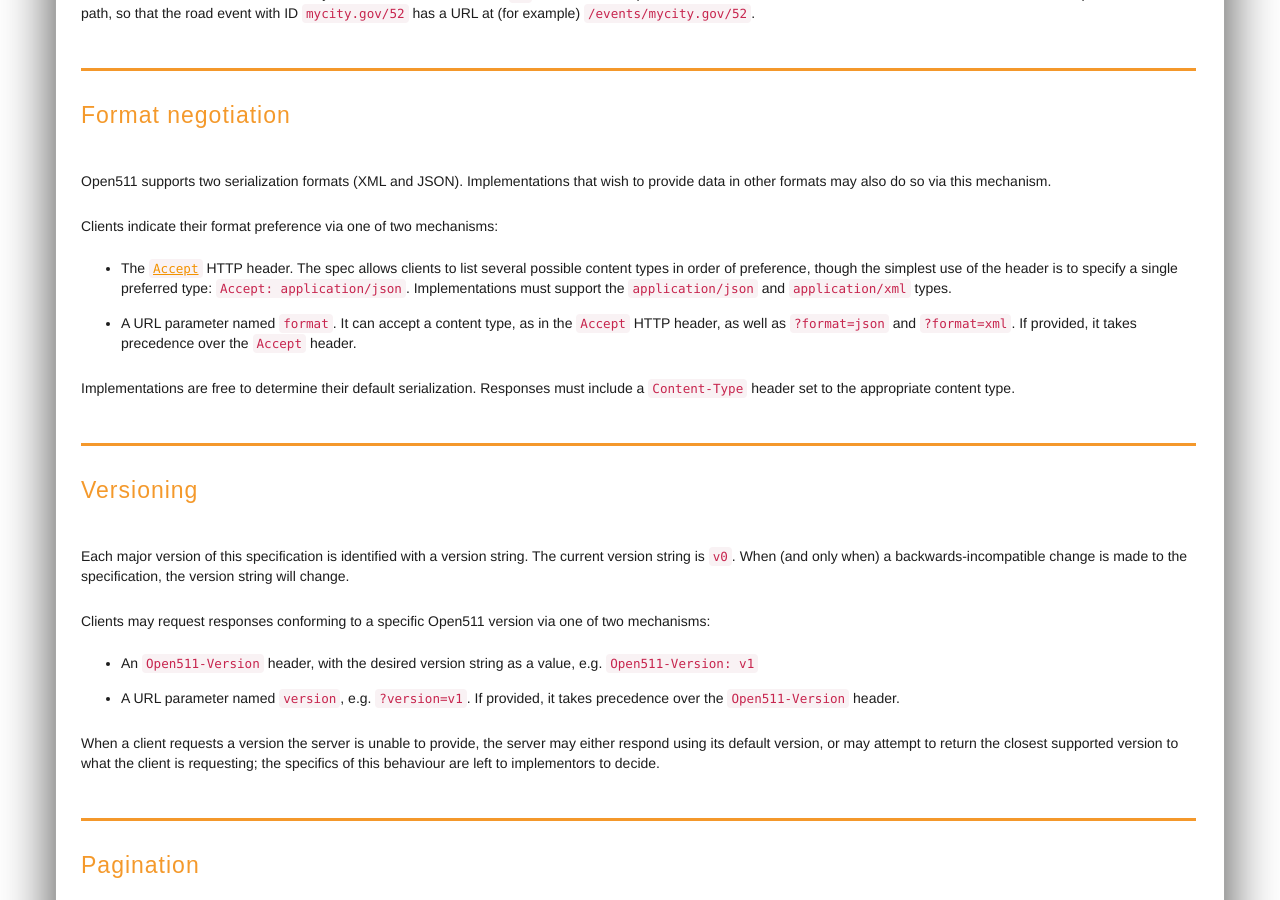
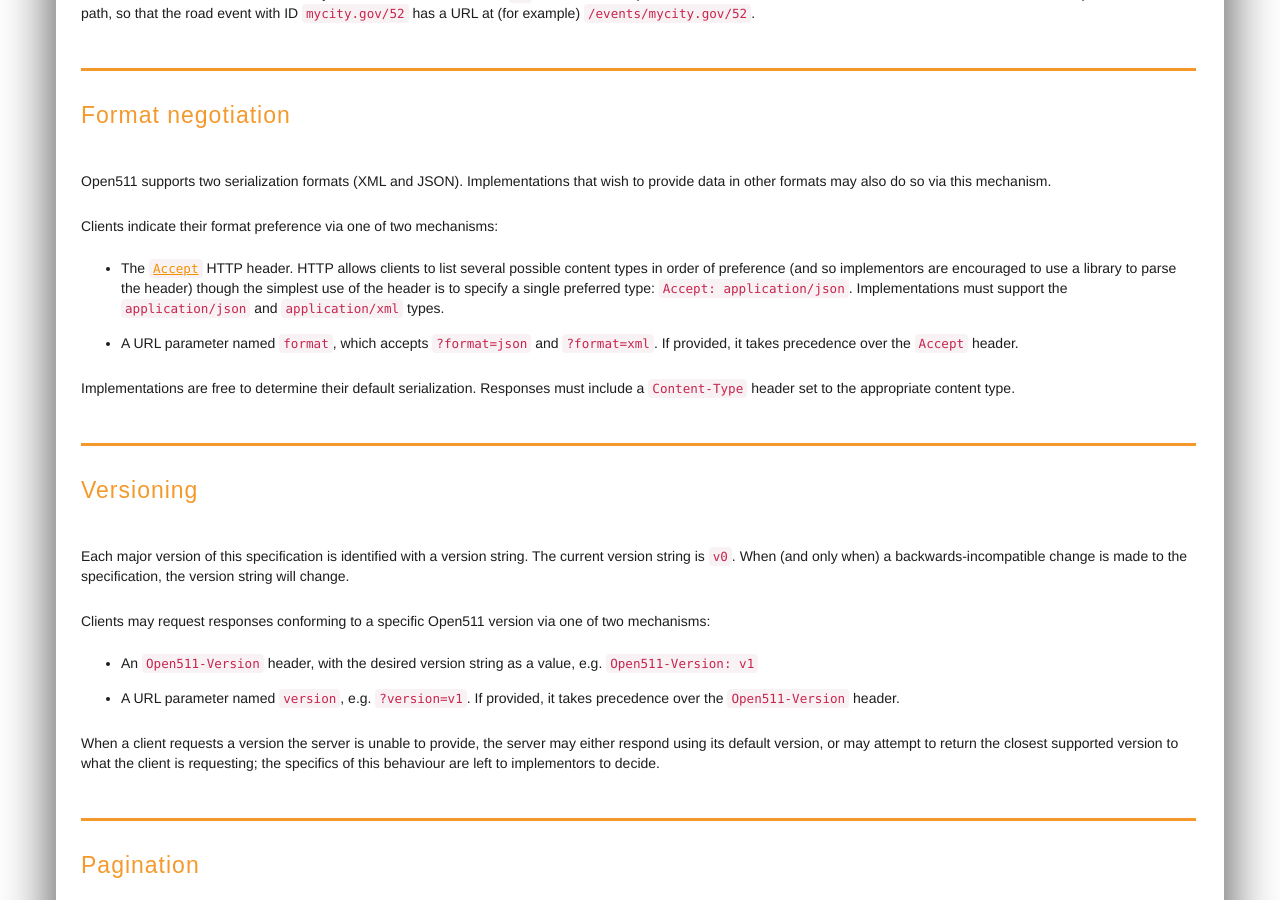
Before and after one commit to open511/Open511API, a Jekyll site: the page built from guidelines.html, in a window 1280 px wide and 900 px high, scrolled down 1254 px. Built offline with Jekyll 4.4.1, drawn with Linux system fonts in a browser that asks for light colours; nearby versions of some CDN libraries; library files that are not in the unit come from our copies.

Commit message:
No need for the format param to accept content types anymore; copy edits

```diff
--- a/guidelines.html
+++ b/guidelines.html
@@ -64,8 +64,8 @@ pagination_spec :
 <p>Clients indicate their format preference via one of two mechanisms&colon;</p>
 
 <ul>
-  <li>The <code><a href="http://www.w3.org/Protocols/rfc2616/rfc2616-sec14.html#sec14.1">Accept</a></code> HTTP header. The spec allows clients to list several possible content types in order of preference, though the simplest use of the header is to specify a single preferred type&colon; <code>Accept&colon; application/json</code>. Implementations must support the <code>application/json</code> and <code>application/xml</code> types.</li>
-  <li>A URL parameter named <code>format</code>. It can accept a content type, as in the <code>Accept</code> HTTP header, as well as <code>?format=json</code> and <code>?format=xml</code>. If provided, it takes precedence over the <code>Accept</code> header.</li>
+  <li>The <code><a href="http://www.w3.org/Protocols/rfc2616/rfc2616-sec14.html#sec14.1">Accept</a></code> HTTP header. HTTP allows clients to list several possible content types in order of preference (and so implementors are encouraged to use a library to parse the header) though the simplest use of the header is to specify a single preferred type&colon; <code>Accept&colon; application/json</code>. Implementations must support the <code>application/json</code> and <code>application/xml</code> types.</li>
+  <li>A URL parameter named <code>format</code>, which accepts <code>?format=json</code> and <code>?format=xml</code>. If provided, it takes precedence over the <code>Accept</code> header.</li>
 </ul>
 
 <p>Implementations are free to determine their default serialization. Responses must include a <code>Content-Type</code> header set to the appropriate content type.</p>
```
